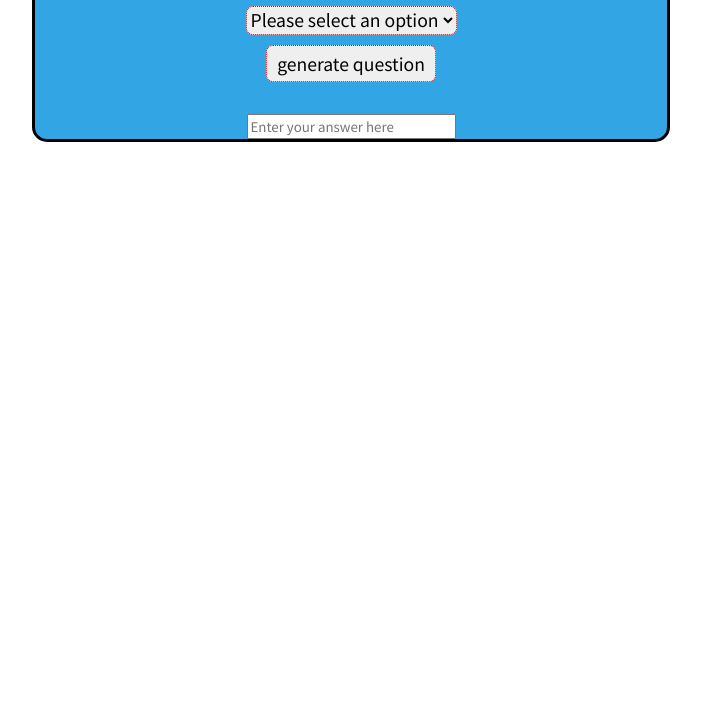
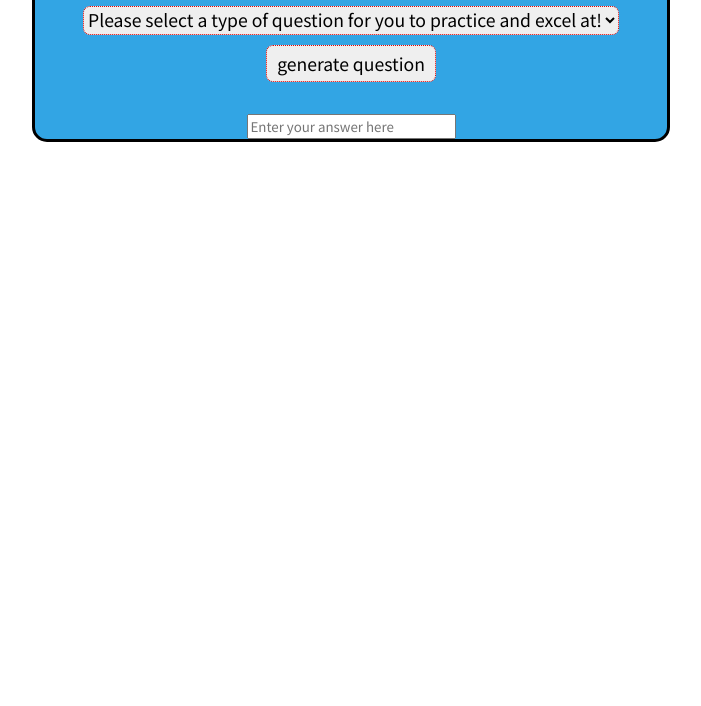
Before and after one commit to richie-rich90454/random_math_question_generator, a website: page index.html in a window 1280 px wide. Shown: the part 94-800 px from the top of the page, without its empty margins (289-990 px from the left). Drawn offline with Linux system fonts and the light colour scheme.

Commit message:
updated prompt

```diff
--- a/index.html
+++ b/index.html
@@ -52,7 +52,7 @@
         <div id="main-div">
             <h1>Random Math Question Generator</h1>
             <select id="gen-type">
-                <option value="" disabled selected>Please select an option</option>
+                <option value="" disabled selected>Please select a type of question for you to practice and excel at!</option>
                 <option value="addition">Addition (+)</option>
                 <option value="subtrt">Subtraction (-)</option>
                 <option value="mult">Multiplication (*)</option>
```
